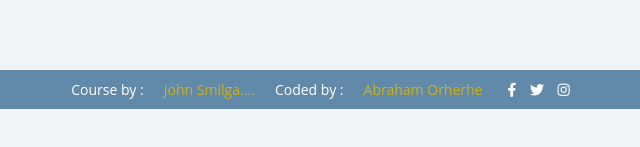
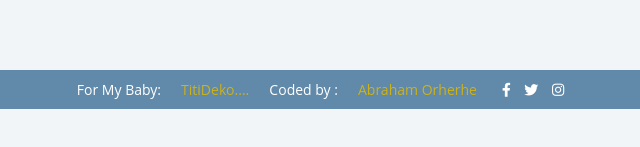
Before and after one commit to aeorherhe/Dad-jokes, a plain HTML site: page index.html in a window 1280 px wide. Shown: the part 559-706 px from the top of the page, 317-957 px from the left. Drawn offline with Linux system fonts and the light colour scheme; no server answers.

Commit message:
my profile

```diff
--- a/index.html
+++ b/index.html
@@ -19,9 +19,9 @@
       </p>
     </div>
     <my-profile class="my-profile">
-      Course by :
-      <a href="https://github.com/john-smilga" target="_blank"
-        >John Smilga....
+      For My Baby:
+      <a href="https://www.instagram.com/titideko/" target="_blank"
+        >TitiDeko....
       </a>
       Coded by :
       <a href="https://aeorherhe.netlify.app" target="_blank"
```
